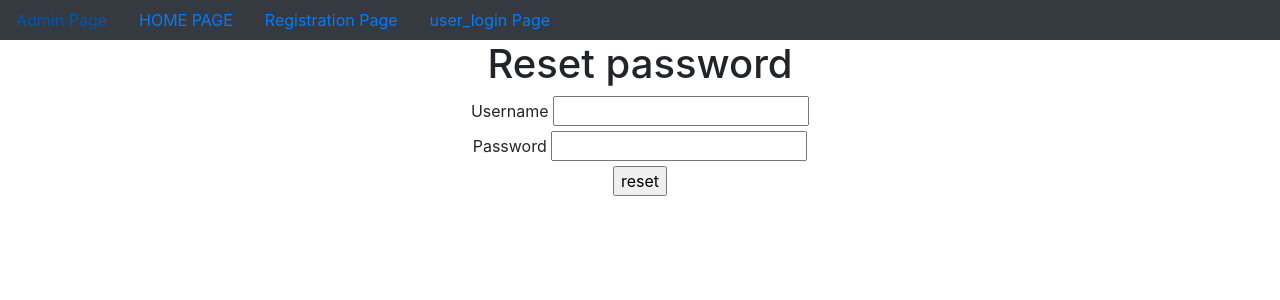
After one commit to BaisaliDas/UserRegistration, a Django app: page /reset_pw/ in a window 1280 px wide. The commit adds this page. Shown: the top 300 px of the page. Run offline with Django 5.2, Linux system fonts and the light colour scheme.

Commit message:
change Reset pw

```diff
--- a/UserResgistration/urls.py
+++ b/UserResgistration/urls.py
@@ -27,4 +27,6 @@ urlpatterns = [
     path('user_login/',user_login,name='user_login'),
     path('user_logout/',user_logout,name='user_logout'),
     path('display_uDetails/',display_uDetails,name='display_uDetails'),
+    path('change_password/',change_password,name='change_password'),
+    path('reset_pw/',reset_pw,name='reset_pw'),
 ]+static(settings.MEDIA_URL, document_root=settings.MEDIA_ROOT)
--- a/templates/dummy.html
+++ b/templates/dummy.html
@@ -12,11 +12,15 @@
 </head>
 <body>
     <nav class="nav bg-dark">
+        <a href="{% url 'admin:index' %}" class="nav-link">Admin Page</a>
+
+
         <a href="{% url 'home' %}" class="nav-link">HOME PAGE</a>
         <a href="{% url 'registration' %}" class="nav-link">Registration Page</a>
         {% if user.is_authenticated %}
             <a href="{% url 'user_logout' %}" class="nav-link">User_logout Page</a>
             <a href="{% url 'display_uDetails' %}" class="nav-link">User Details</a>
+            <a href="{% url 'change_password' %}" class="nav-link">Change Password</a>
         {% else %}
             <a href="{% url 'user_login' %}" class="nav-link">user_login Page</a>
         {% endif %}
--- a/templates/home.html
+++ b/templates/home.html
@@ -2,7 +2,7 @@
 {% extends 'dummy.html' %}
 
 {% block title %}
-    <title>Home Pahe</title>
+    <title>Home PaGe</title>
 {% endblock %}
 
 {% block body_block %}
--- /dev/null
+++ b/templates/reset_pw.html
@@ -0,0 +1,23 @@
+
+{% extends 'dummy.html' %}
+
+{% block title %}
+    <title>Reset PaGe</title>
+{% endblock %}
+
+{% block body_block %}
+
+<center>
+    <h1>Reset password</h1>
+    <form method="post">
+        {% csrf_token %}
+        <label for="un">Username</label>
+        <input type="text" name="un" id="un"><br>
+        <label for="pw">Password</label>
+        <input type="password" name="pw" id="pw">
+        <br>
+        <input type="submit" value="reset">
+    </form>
+
+</center>
+{% endblock %}
--- a/templates/userLogin.html
+++ b/templates/userLogin.html
@@ -19,5 +19,7 @@
 
         <input type="submit" value="Login" class="btn btn-primary">
     </form>
+
+    <a href="{% url 'reset_pw' %}" class="btn btn-primary">reset_password</a>
 </center>
 {% endblock %}
--- a/users/views.py
+++ b/users/views.py
@@ -1,4 +1,4 @@
-from django.shortcuts import render
+from django.shortcuts import render , redirect
 from django.http import HttpResponse,HttpResponseRedirect
 
 # Create your views here.
@@ -9,6 +9,11 @@ from django.contrib.auth import authenticate,login,logout
 from django.urls import reverse
 
 from django.contrib.auth.decorators import login_required
+
+from django.conf import settings
+import random
+from users.models import *
+from django.utils.crypto import get_random_string
 
 
 def registration(request):
@@ -68,6 +73,8 @@ def user_login(request):
         else:
             return HttpResponse('Invalid Credentials')
     return render(request,'userLogin.html')
+print("Profile model:", Profile.__name__)
+print("Profile model class:", Profile.__class__.__name__)
 
 #user logout
 @login_required
@@ -83,3 +90,41 @@ def display_uDetails(request):
     PO=Profile.objects.get(username=UO)
     d={'UO':UO,'PO':PO}
     return render(request,'display_data.html',d)
+
+
+
+
+#change password
+
+@login_required
+def change_password(request):
+    # user = request.user
+    if request.method=='POST':
+        cp=request.POST['cp']  # cp: change password
+
+
+        username=request.session['username']
+        UO=User.objects.get(username=username)
+        UO.set_password(cp)
+        UO.save()
+
+
+        return HttpResponse('password is changed')
+
+    return render(request,'change_password.html')
+
+#reset password
+
+def reset_pw(request):
+    if request.method=='POST':
+        pw=request.POST['pw']
+        username=request.POST['un']
+        LUO=User.objects.filter(username=username)
+        if LUO:
+            UO=LUO[0]
+            UO.set_password(pw)
+            UO.save()
+            return HttpResponse('Rest password is done successfully')
+        else:
+            return HttpResponse('User is not present')
+    return render(request,'reset_pw.html')
```
Also changed, not shown: templates/change_password.html (added, +20 -0 lines), users/models.py (+9 -0 lines), db.sqlite3, media/PP/Baisali_73ljLUw.jpg (added), media/PP/christoph-nolte-2yJklGFqlug-unsplash.jpg (added), users/migrations/0004_profile_create_otp_profile_otp.py (added).
